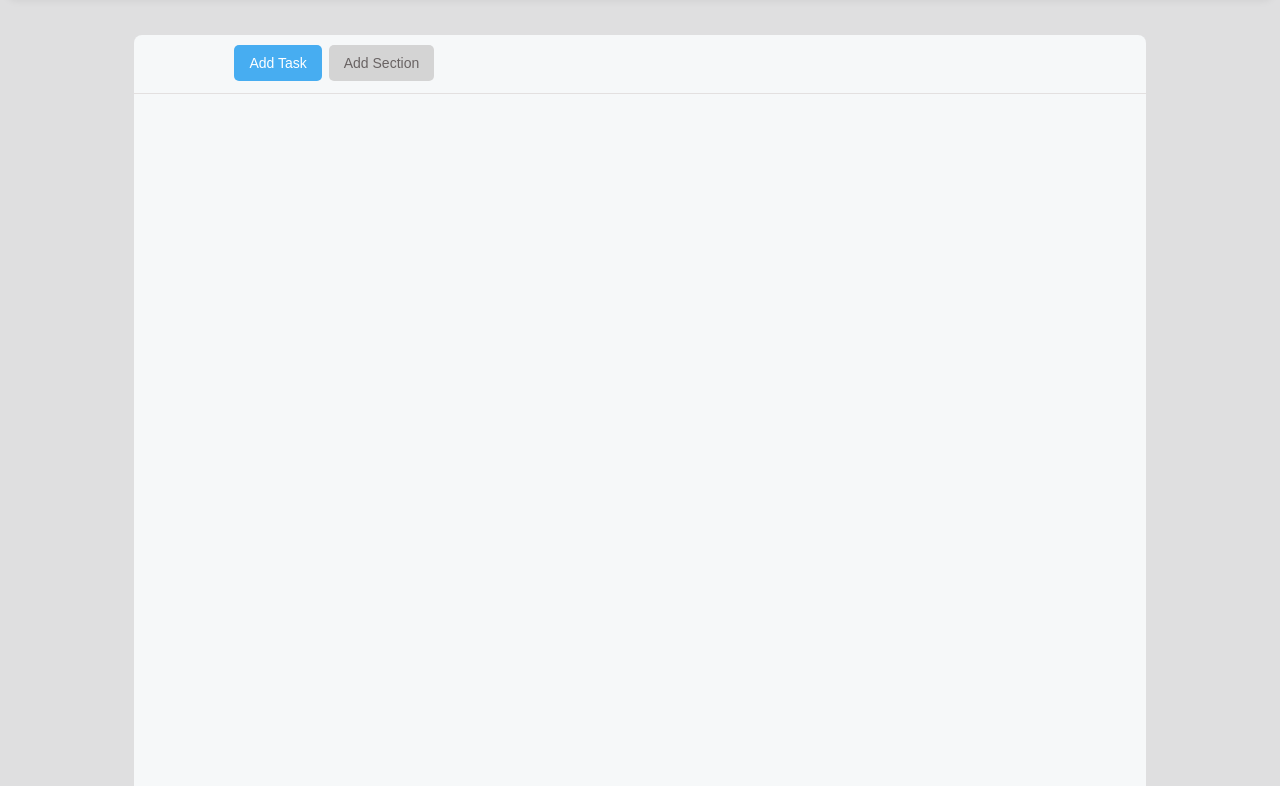
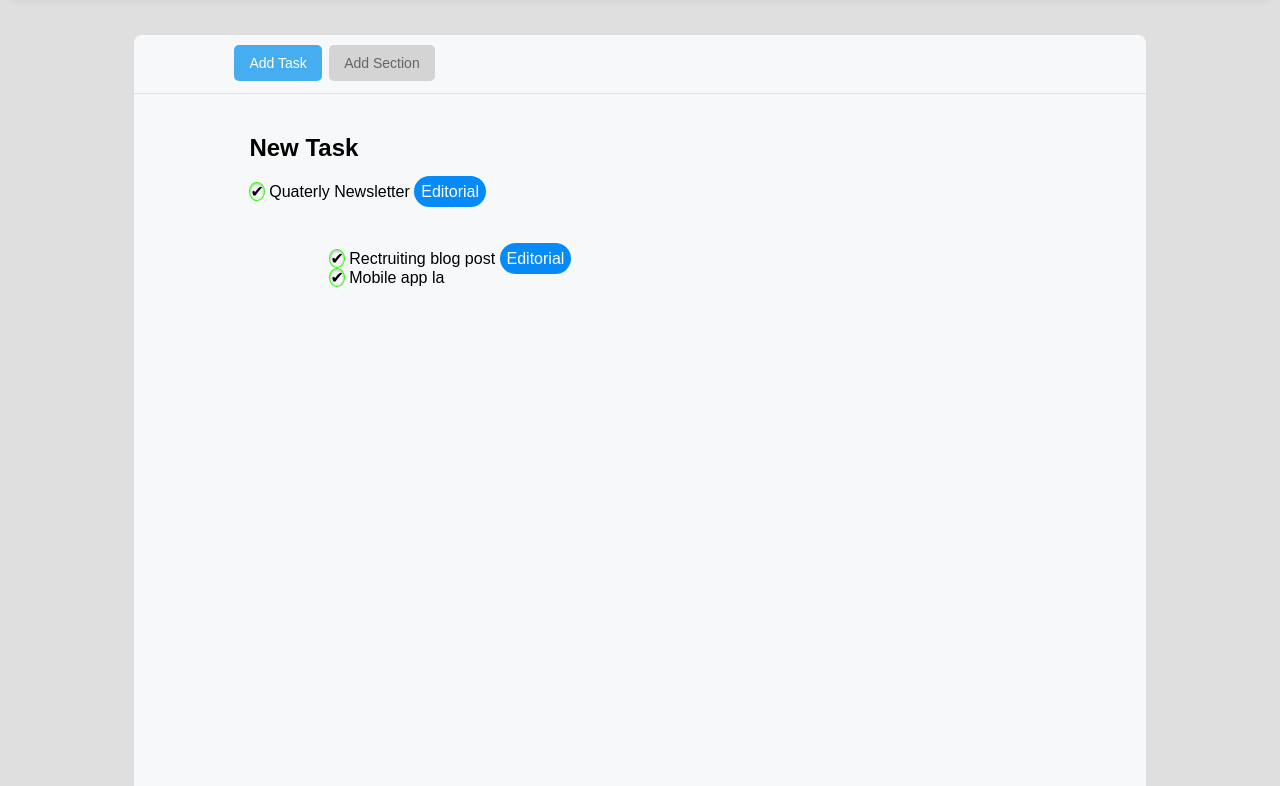
Before and after one commit to Gabbocnc/html-css-toboolist, a plain HTML site: page index.html in a window 1280 px wide. Shown: the part 91-877 px from the top of the page. Drawn offline with Linux system fonts and the light colour scheme; files whose address does not match are found by name.

Commit message:
add list

```diff
--- a/css/style.css
+++ b/css/style.css
@@ -1,5 +1,6 @@
 body{
     background-color: #5255572f;
+    font-family: Arial, Helvetica, sans-serif;
 }
 
 
@@ -16,7 +17,7 @@ body{
 .text{
     display: inline-block;
     vertical-align: middle;
-    font-family: 'Franklin Gothic Medium', 'Arial Narrow', Arial, sans-serif;
+
 }
 .container-main{
     width: auto;
@@ -55,3 +56,38 @@ body{
     margin-left: 3px;
     padding: 10px 15px;
 }
+
+.section{
+    margin-left: 100px;
+    padding: 10px 15px;
+    margin-top: 10px;
+    margin-bottom: 12px;
+    text-align: left;
+}
+
+#check{
+    left:0; top: 2px;
+    width: 30px;
+    height: 30px;
+    border: 1px solid #2bff00;
+    background: #f8f8f8;
+    border-radius: 50%;
+    box-shadow: inset 0 1px 3px rgba(0,0,0,.3)
+}
+
+.editorial{
+    border-radius: 25px;
+    background: #068af7;
+    padding: 7px;
+    color: white;
+}
+
+.tag_editorial{
+    background-color: #0b598d;
+    color: #2bff00
+}
+
+
+.list{
+
+}
--- a/index.html
+++ b/index.html
@@ -26,6 +26,32 @@
                 <button id="Task">Add Task</button>
                 <button id="add_section">Add Section</button>
             </div>
+
+            <div class="section">
+                <h2>New Task</h2>
+                <span id="check">✔</span>
+                <span>Quaterly Newsletter</span>
+                <span class="editorial">Editorial</span>
+            </div>
+            <div class="section">
+               <ul class="list">
+                <ol>
+                    <span id="check">✔</span>
+                    Rectruiting blog post
+                    <span class="editorial">Editorial</span>
+
+
+                </ol>
+                <ol>
+                    <span id="check">✔</span>
+                    Mobile app la
+                </ol>
+                <ol></ol>
+                <ol></ol>
+               </ul>
+            </div>
+
+
 
 
 
```
